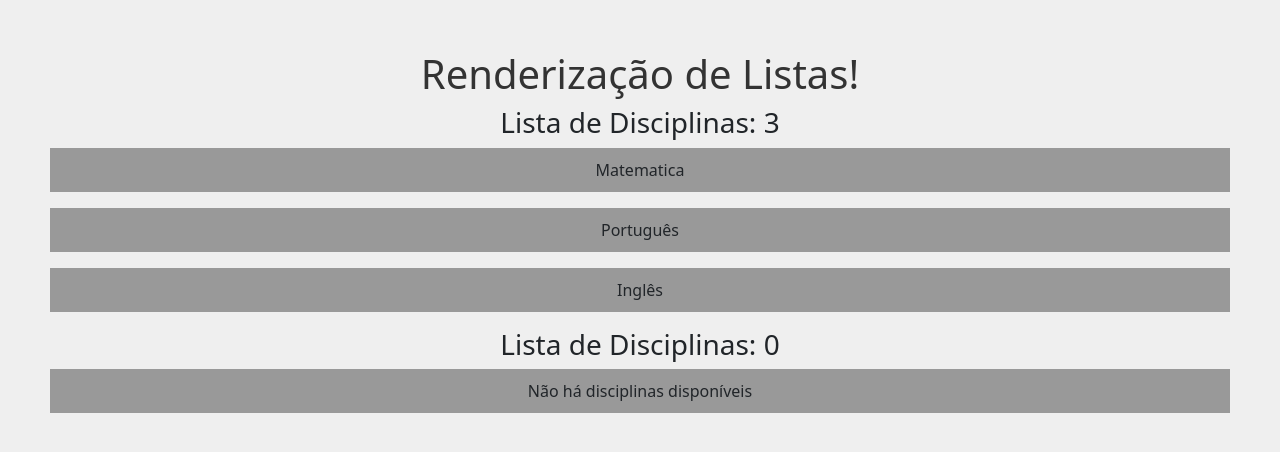
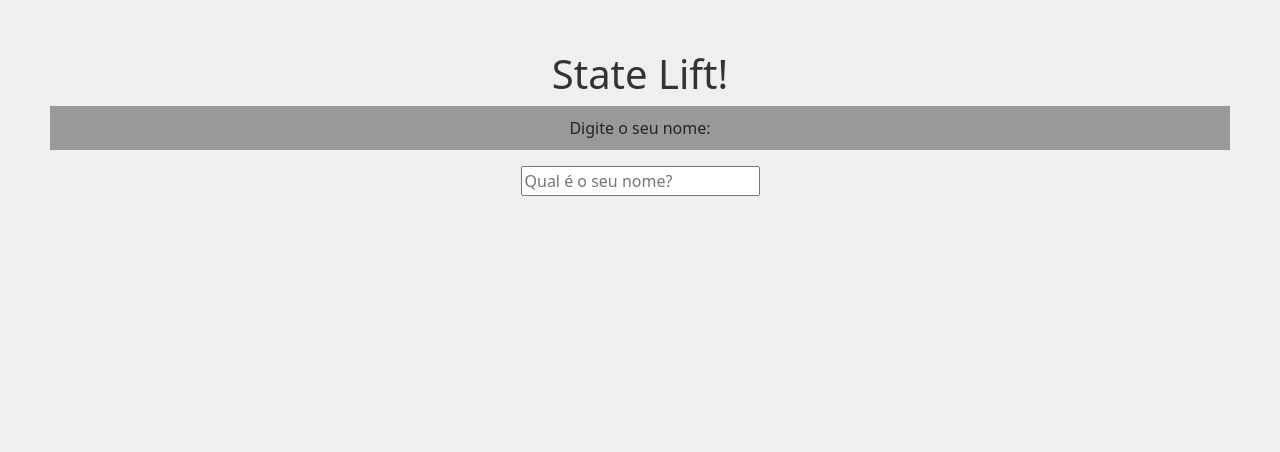
Before and after one commit to adelsonsaguateDev/react_app, a React (Create React App) app: page / in a window 1280 px wide. Shown: the top 452 px of the page. Built offline with nearby package versions, Linux system fonts and the light colour scheme.

Commit message:
Aplicação prática do state Lift

```diff
--- a/src/App.js
+++ b/src/App.js
@@ -1,18 +1,19 @@
+import { useState } from 'react';
 import './App.css';
-import OutraLista from './components/OutraLista';
+import SeuNome from './components/SeuNome';
+import Saudacao from './components/Saudacao';
 
 
 
 function App() {
 
-  const disciplinas = ['Matematica', 'Português','Inglês']
+  const [nome, setNome] = useState()
+
   return (
     <div className="App">
-      <h1>Renderização de Listas!</h1>
-      <OutraLista itens={disciplinas} />
-      <OutraLista itens={[]} />
-
-
+      <h1>State Lift!</h1>
+      <SeuNome setNome={setNome} />
+      <Saudacao nome={nome}/>
 
     </div>
   );
--- /dev/null
+++ b/src/components/Saudacao.js
@@ -0,0 +1,8 @@
+function Saudacao({nome}){
+     function gerarSaudacao(nome){
+        return "Ola, "+nome+", tudo bem?"
+     }
+    return <>{nome && <p>{gerarSaudacao(nome)}</p>}</>
+}
+
+export default Saudacao
--- /dev/null
+++ b/src/components/SeuNome.js
@@ -0,0 +1,14 @@
+function SeuNome({setNome}){
+    return (
+        <div>
+            <p>Digite o seu nome:</p>
+            <input
+                type="text"
+                placeholder="Qual é o seu nome?"
+                onChange={(e) => setNome(e.target.value)}
+            />
+        </div>
+    )
+}
+
+export default SeuNome
```
